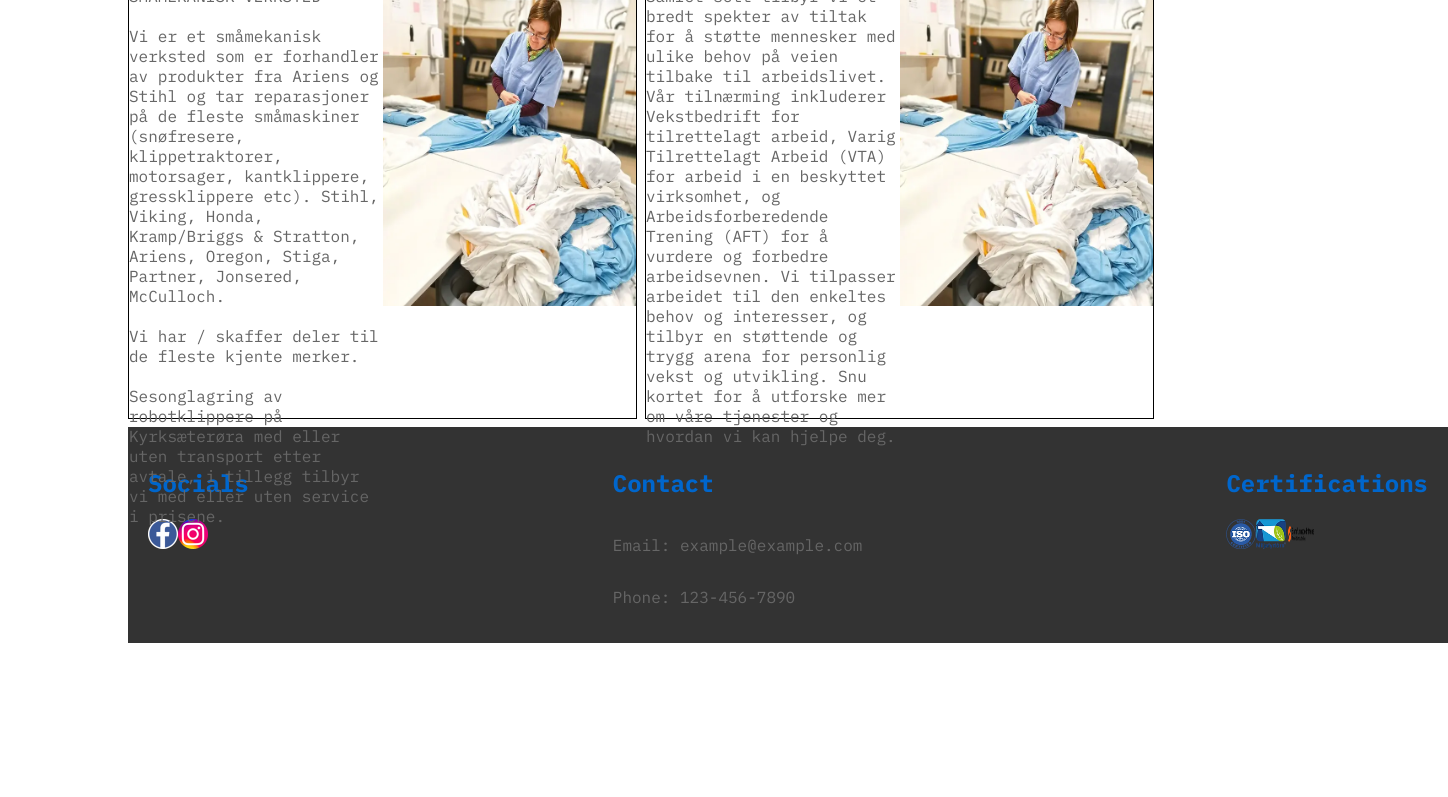
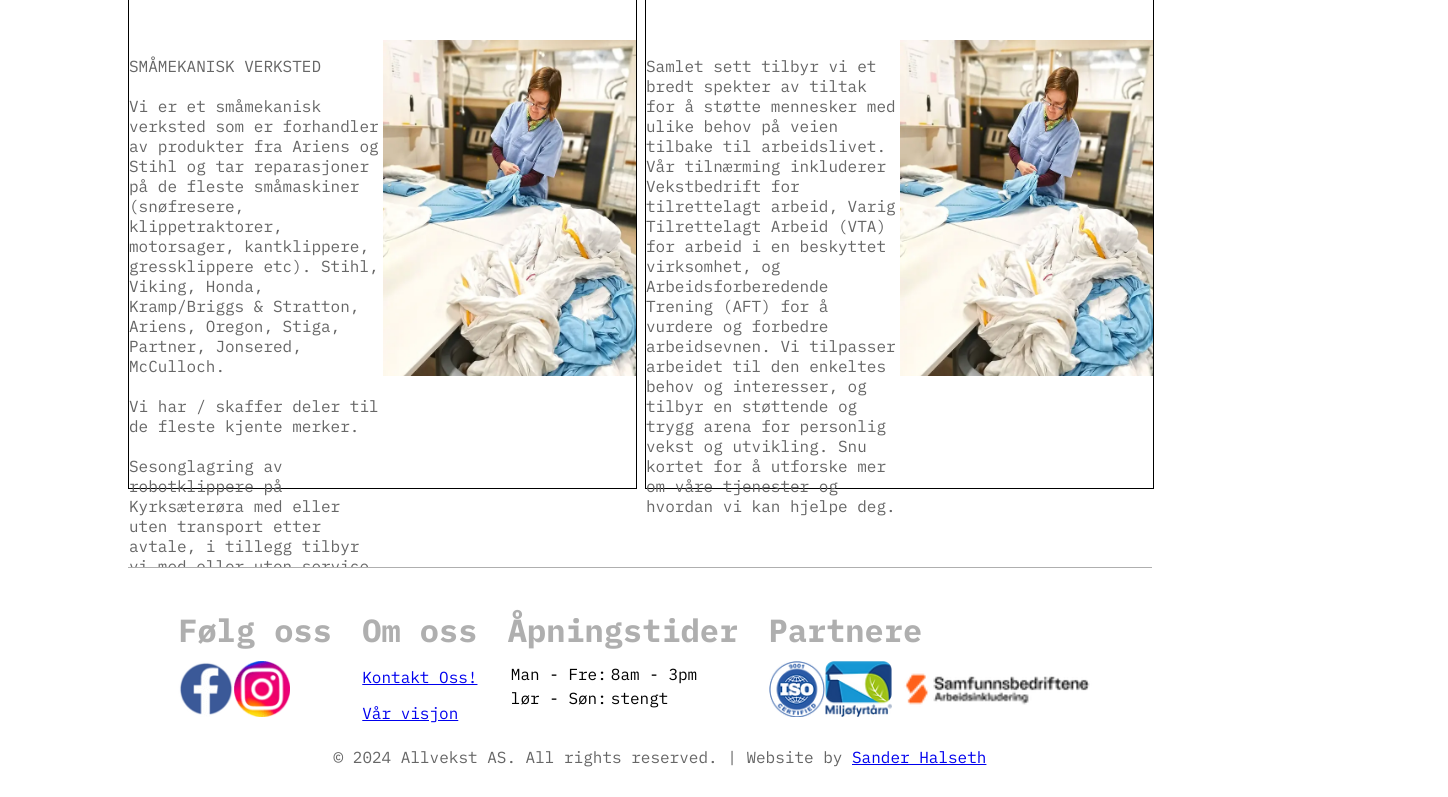
Before and after one commit to Drillbeary/Allvekst-website, a React (Create React App) app in the folder website/: page / in a window 1280 px wide. Shown: the part 2000-2797 px from the top of the page, 1448 px wide, since content can reach past the window. Built offline with nearby package versions, Linux system fonts and the light colour scheme.

Commit message:
Updated Foooter

```diff
--- a/website/src/Components/Footer.jsx
+++ b/website/src/Components/Footer.jsx
@@ -10,8 +10,9 @@ function Footer() {
   return (
     <footer className="footer">
       <div className="footer-section">
-        <h2>Socials</h2>
+        <div>
           <div className='footer-content-social'>
+            <h1>Følg oss</h1>
             <a href="https://www.facebook.com/ALLVEKST" target="_blank" rel="noreferrer">
               <img src={FacebookIcon} alt="Facebook" />
             </a>
@@ -20,19 +21,41 @@ function Footer() {
             </a>
           </div>
         </div>
-      <div className="footer-section">
-        <h2>Contact</h2>
-        <p>Email: example@example.com</p>
-        <p>Phone: 123-456-7890</p>
+        <div>
+        <h1>Om oss</h1>
+          <p><a href="/Contact" > Kontakt Oss!</a></p><a href="/Visjon" > Vår visjon </a>
         </div>
-      <div className="footer-section">
-        <h2>Certifications</h2>
+        <div>
+          <h1>Åpningstider</h1>
+          <table className="footer-table">
+            <tbody>
+              <tr>
+                <td>Man - Fre:</td>
+                <td>8am - 3pm</td>
+              </tr>
+              <tr>
+                <td>lør - Søn:</td>
+                <td>stengt</td>
+              </tr>
+            </tbody>
+          </table>
+        </div>
+        <div>
+          <h1>Partnere</h1>
           <div className='footer-content'>
-        <img src={ISO} alt="ISO-LOGO" />
-        <img src={Miljøfyrtårn} alt="Miljøfyrtårn" />
-        <img src={samfunnsbedriftene} alt="samfunnsbedriftene" />
+          <a href="https://standard.no/standardisering/iso-standarder/" target="_blank" rel="noreferrer">
+              <img src={ISO} alt="ISO-logo" />
+            </a>
+            <a href="https://www.miljofyrtarn.no/virksomhet/om-oss/fns-baerekraftsmal/" target="_blank" rel="noreferrer">
+              <img src={Miljøfyrtårn} alt="Miljøfyrtårn-logo" />
+            </a>
+            <a href="https://www.samfunnsbedriftene.no/om-samfunnsbedriftene" target="_blank" rel="noreferrer">
+              <img src={samfunnsbedriftene} alt="samfunnsbedriftene-logo" />
+            </a>
           </div>
         </div>
+      </div>
+      <p className='Footer-rights'>© 2024 Allvekst AS. All rights reserved. | Website by <a href="https://www.linkedin.com/in/sander-halseth-4267a2287/">Sander Halseth</a></p>
     </footer>
   );
 }
--- a/website/src/Styles/Home.css
+++ b/website/src/Styles/Home.css
@@ -154,7 +154,7 @@
 
 /*  ------------- FlipCard content ---------------*/
 .categories-wrap {
-  margin: 10px 0 10px 0;
+  margin: 10vh 0 10vh 0;
 
 }
 
@@ -342,7 +342,7 @@
 }
 
 .news-nav button.nav-active {
-  border-bottom: 2px solid #000; /* Add a border under the active button */
+  border-bottom: 2px solid #00000050;; /* Add a border under the active button */
 }
 
 .news-container {
@@ -394,16 +394,24 @@
 
 /*  ------------- Footer ---------------*/
 .footer {
+  position: relative;
   display: flex;
   justify-content: space-between;
   padding: 20px;
-  background-color: #333; /* Dark gray */
-  width: 100vw
+  background-color: #ffffff; /* Dark gray */
+  border-top: 1px solid #00000050; /* Add a 1px border to the top */
 }
 
 .footer-section {
   display: flex;
-  flex-direction: column;
+  justify-content: space-evenly; /* or space-evenly */
+  flex: 1;
+  margin-bottom: 5vh;
+}
+.footer-section h1 {
+  margin-bottom: 10px;
+  font-size: 2em;
+  color: #00000050;
 }
 
 .footer-section .footer-content {
@@ -411,17 +419,25 @@
   flex-direction: row;
   align-items: center; /* Aligns items vertically in the middle */
 }
+.Footer-rights {
+  position: absolute;
+  bottom: 0;
+  width: 100%;
+  text-align: center;
+  z-index: 1; /* Adjust as needed */
+}
 
 .footer-section img {
-  width: 30px;
-  height: 30px;
+  min-width: 50px;
+  min-height: 50px;
+  height: 7vh;
 }
-/* Adds hoover effects for the social images */
-.footer .footer-content-social img {
+/* Adds hover effects for the social images and .footer-content images */
+.footer .footer-content-social img, .footer .footer-content img {
   transition: transform 0.3s ease; /* Smooth transition */
 }
 
-.footer .footer-content-social img:hover {
+.footer .footer-content-social img:hover, .footer .footer-content img:hover {
   transform: scale(1.2); /* Scales the image up to 120% */
 }
 
```
Lines whose indentation alone changed are shown as unchanged.
